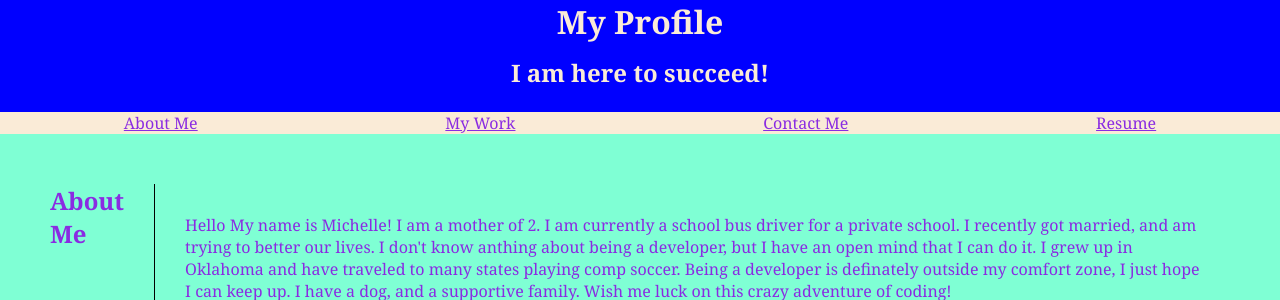
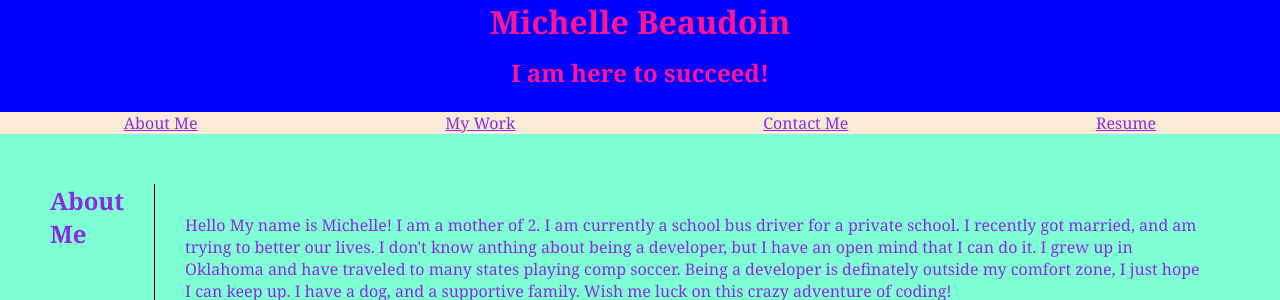
Before and after one commit to mfarrell23/Profile-page, a plain HTML site: page index.html in a window 1280 px wide. Shown: the top 300 px of the page. Drawn offline with Linux system fonts and the light colour scheme.

Commit message:
added README

```diff
--- a/Assets/CSS/style.css
+++ b/Assets/CSS/style.css
@@ -13,7 +13,7 @@ body {
 header h1, header h2, footer h1, footer p{
 height: 7vh;
 background-color: blue;
-color: antiquewhite;
+color: deeppink;
 text-align:center;}
 
 nav{
--- a/index.html
+++ b/index.html
@@ -10,7 +10,7 @@
 
 <body>
     <header>
-    <h1>My Profile</h1>
+    <h1>Michelle Beaudoin</h1>
     <h2>I am here to succeed!</h2>
 <nav>
 
```
Also changed, not shown: Assets/CSS/flexsize.png (added), Assets/CSS/profilefull.png (added), 1 other file.
